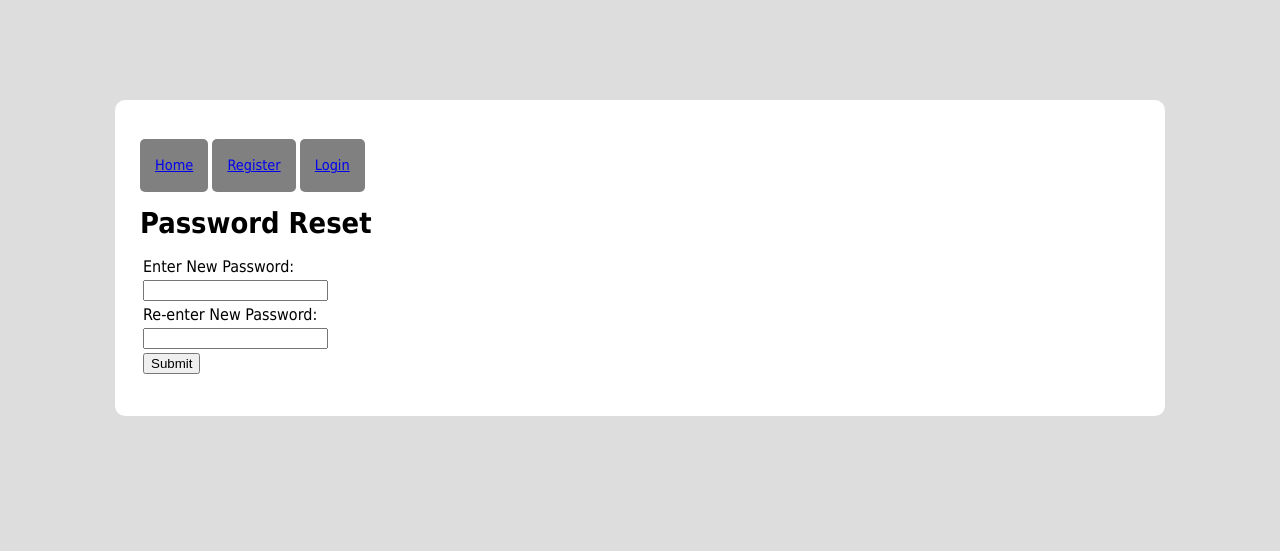
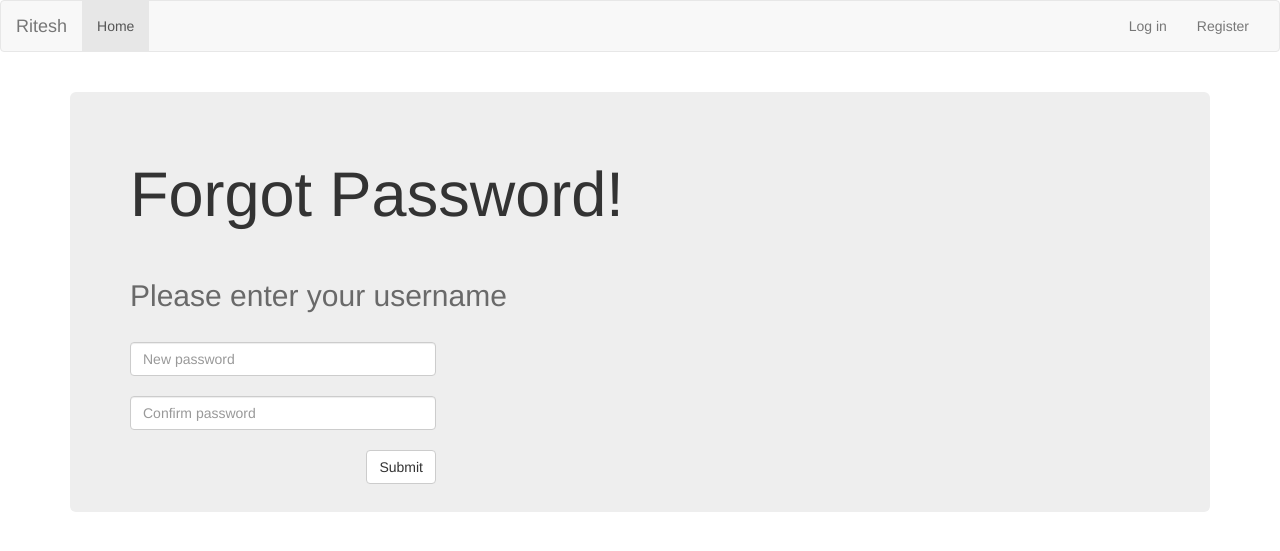
Before and after one commit to riteshhota2008/online-exam, a PHP site: page /forgotpassact.php in a window 1280 px wide. Shown: the top 551 px of the page. Run offline with PHP 8.4, Linux system fonts and the light colour scheme; some libraries are stand-ins or nearby versions.

Commit message:
Updated forgot password activation layout

```diff
--- a/core/classes/users.php
+++ b/core/classes/users.php
@@ -74,7 +74,7 @@ class Users{
 			$query->execute();
 			mail($email, 'Please activate your account', "Hello " .
 				$username. ",\r\nThank you for registering with us. Please visit the link below so we can activate your account:\r\n\r\n
-				http://riteshhota.16mb.com//activate.php?email=" . $email . "&hash=" .
+				http://riteshhota.16mb.com/activate.php?email=" . $email . "&hash=" .
 				$hash . "\r\n\r\n-- Ritesh","From: ritesh@admin.com");
 			$nested_query=$this->db->prepare('insert into user_profile (`user_name`,`email`) values (?,?)');
 			$nested_query->bindValue(1,$username);
@@ -323,8 +323,8 @@ class Users{
 			$data=$query->fetch();
 			mail($data['email'], 'Reset Password', "Hello " .
 				$username. ", Please visit the link below to reset your password:\r\n\r\n
-				http://www.ashish.com/login/forgotpassact.php?email=" . $data['email'] . "&hash=" .
-				$data['hash'] ."\r\n\r\n-- team Ashish","From: admin@ashish.com");
+				http://riteshhota.16mb.com/forgotpassact.php?email=" . $data['email'] . "&hash=" .
+				$data['hash'] ."\r\n\r\n-- Ritesh","From: ritesh@admin.com");
 
 		}catch(PDOException $e) {
 			die($e->getMessage());
--- a/forgotpass.php
+++ b/forgotpass.php
@@ -81,7 +81,7 @@ if(isset($_POST['submit'])){
 		<h1>Forgot Password!</h1><br>
         <h2 style="color: #696969">Please enter your username</h2><br>
 		<form method="post" action="" style="width: 30%">
-			<input type="password" class="form-control" name="user_name" placeholder="Username"><br>
+			<input type="text" class="form-control" name="user_name" placeholder="Username"><br>
 			<input type="submit" href="#" class="btn btn-default" name="submit" style="float: right;">
 		</form>
 		<!--<p><a class="btn btn-primary btn-lg" href="profile.php" role="button">Profile</a></p>-->
--- a/forgotpassact.php
+++ b/forgotpassact.php
@@ -31,9 +31,104 @@ if(isset($_POST['submit'])){
 <html>
 <head>
 	<title>Rese</title>
-	<link rel="stylesheet" type="text/css" href="css/style.css">
+	<!-- Latest compiled and minified CSS -->
+	<link rel="stylesheet" href="css/bootstrap.min.css" >
+	<title>Home</title>
 </head>
 <body>
+
+
+<nav class="navbar navbar-default">
+	<div class="container-fluid">
+		<!-- Brand and toggle get grouped for better mobile display -->
+		<div class="navbar-header">
+			<button type="button" class="navbar-toggle collapsed" data-toggle="collapse" data-target="#bs-example-navbar-collapse-1" aria-expanded="false">
+				<span class="sr-only">Toggle navigation</span>
+				<span class="icon-bar"></span>
+				<span class="icon-bar"></span>
+				<span class="icon-bar"></span>
+			</button>
+			<a class="navbar-brand" href="#">Ritesh</a>
+		</div>
+
+		<!-- Collect the nav links, forms, and other content for toggling -->
+		<div class="collapse navbar-collapse" id="bs-example-navbar-collapse-1">
+			<ul class="nav navbar-nav">
+				<li class="active"><a href="index.php">Home <span class="sr-only">(current)</span></a></li>
+				<!--<li><a href="register.php">Register</a></li>
+                <li class="dropdown">
+                    <a href="#" class="dropdown-toggle" data-toggle="dropdown" role="button" aria-haspopup="true" aria-expanded="false">Dropdown <span class="caret"></span></a>
+                    <ul class="dropdown-menu">
+                        <li><a href="#">Action</a></li>
+                        <li><a href="#">Another action</a></li>
+                        <li><a href="#">Something else here</a></li>
+                        <li role="separator" class="divider"></li>
+                        <li><a href="#">Separated link</a></li>
+                        <li role="separator" class="divider"></li>
+                        <li><a href="#">One more separated link</a></li>
+                    </ul>
+                </li>-->
+			</ul>
+			<!--<form class="navbar-form navbar-left" role="search">
+                <div class="form-group">
+                    <input type="text" class="form-control" placeholder="Search">
+                </div>
+                <button type="submit" class="btn btn-default">Submit</button>
+            </form>-->
+			<ul class="nav navbar-nav navbar-right">
+				<li><a href="login.php">Log in</a></li>
+				<li><a href="login.php">Register</a></li>
+				<!--<li class="dropdown">
+					<a href="#" class="dropdown-toggle" data-toggle="dropdown" role="button" aria-haspopup="true" aria-expanded="false">Dropdown <span class="caret"></span></a>
+					<ul class="dropdown-menu">
+						<li><a href="profile.php">Profile</a></li>
+						<li role="separator" class="divider"></li>
+						<li><a href="logout.php">Log out</a></li>
+					</ul>
+				</li>-->
+			</ul>
+		</div><!-- /.navbar-collapse -->
+	</div><!-- /.container-fluid -->
+</nav>
+
+<div class="container">
+	<div class="jumbotron" style="margin-top: 20px">
+		<h1>Forgot Password!</h1><br>
+		<h2 style="color: #696969">Please enter your username</h2><br>
+		<form method="post" action="" style="width: 30%">
+			<input type="password" class="form-control" name="new_password" placeholder="New password"><br>
+            <input type="password" class="form-control" name="re_password" placeholder="Confirm password"><br>
+			<input type="submit" href="#" class="btn btn-default" name="submit" style="float: right;">
+		</form>
+		<!--<p><a class="btn btn-primary btn-lg" href="profile.php" role="button">Profile</a></p>-->
+	</div>
+</div>
+<!--
+	<div id="container">
+
+		<form method="post" action="">
+			<table align="center">
+				<th><h1>Forgot Password</h1></th>
+				<tr>
+				<?php if(empty($errors_new) === false){
+	echo '<td>'.implode('</td><td>', $errors_new) . '</td>';
+}?></tr>
+				<tr><td>Please enter your user name:</td></tr>
+				<tr><td><input type="text" name="user_name"></td></tr>
+				<tr><td><input type="submit" name="submit"></td></tr>
+			</tr>
+		</table>
+	</form>
+-->
+
+
+<!-- jQuery -->
+<script src="js/jquery.js"></script>
+
+<!-- Bootstrap Core JavaScript -->
+<script src="js/bootstrap.min.js"></script>
+
+<!--
 	<div id="container">
 		<ul>
 			<li><a href="index.php">Home</a></li>
@@ -57,7 +152,7 @@ if(isset($_POST['submit'])){
 
 
 	</div>
-
+-->
 
 </body>
 </html>
--- a/index.php
+++ b/index.php
@@ -85,7 +85,7 @@ session_start();
     </div>
 </div>
 		<?php if (isset($_GET['emailsent']) && empty($_GET['emailsent'])) {
-			echo '<h3 style="margin-left: 50px">Please check your email for password reset link.</h3>';
+			echo '<h3 style="margin-left: 70px">Please check your email for password reset link.</h3>';
 		}?>
 
 
```
